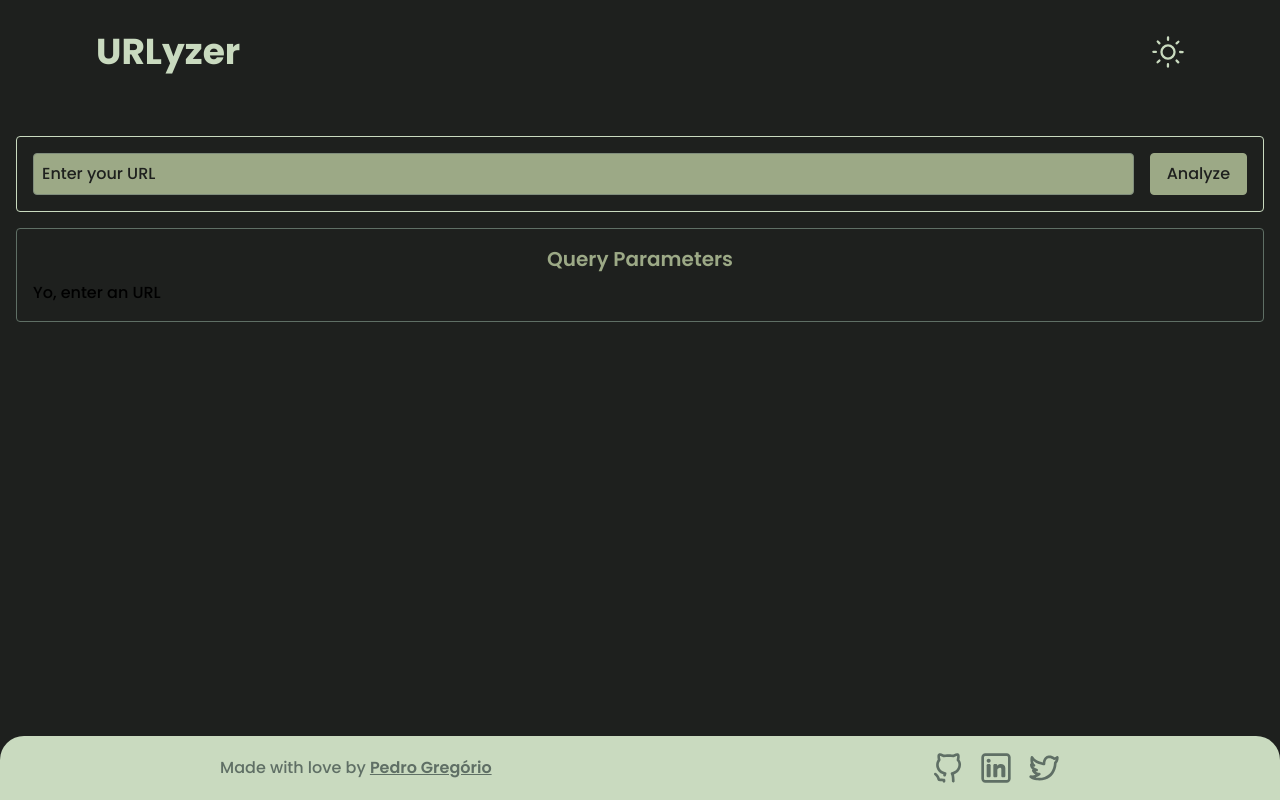
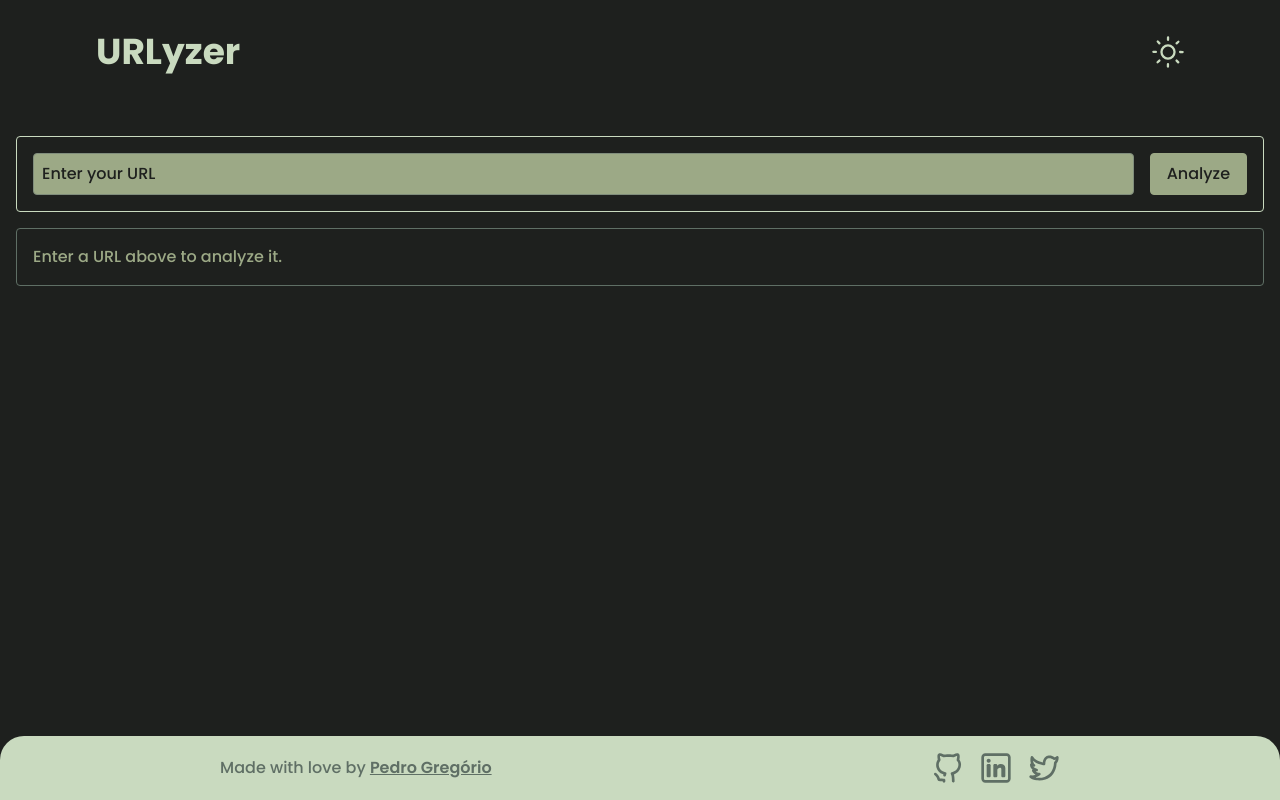
Before and after one commit to Pedro-Gregorio/URLyzer, a React (Vite) app: page / in a window 1280 px wide. Built offline with nearby package versions, Linux system fonts and the light colour scheme.

Commit message:
Change: Logic for the resuls and footer styling

```diff
--- a/src/App.jsx
+++ b/src/App.jsx
@@ -18,10 +18,12 @@ function App() {
   }
 
   return (
-    <div className="static min-h-screen bg-background mx-auto">
-      <Header />
-      <Main />
-      <Result />
+    <div className="flex flex-col min-h-screen bg-background">
+      <div className="flex-grow">
+        <Header />
+        <Main />
+        <Result />
+      </div>
       <Footer />
     </div>
   );
--- a/src/components/Footer.jsx
+++ b/src/components/Footer.jsx
@@ -1,6 +1,6 @@
 export default function Footer() {
   return (
-    <div className="absolute bottom-0 min-h-fit bg-primary text-accent w-full rounded-t-3xl">
+    <div className="mt-10 min-h-fit bg-primary text-accent w-full rounded-t-3xl">
       <div className="flex flex-col justify-center items-center md:flex-row md:justify-around">
         <h2 className="py-4">
           Made with love by{" "}
--- a/src/components/Result.jsx
+++ b/src/components/Result.jsx
@@ -7,16 +7,20 @@ export default function Result() {
   return (
     <div className="container mx-auto px-4 mt-4">
       <ul className="p-4 border border-accent rounded">
-        <p className="text-xl font-semibold text-secondary text-center mb-2">Query Parameters</p>
-        {result.length !== 0 &&
-          result.map((queryParameter, index) => (
-            <>
+        {result.length ? (
+          <>
+            <p className="text-xl font-semibold text-secondary text-center mb-2">
+              Query Parameters
+            </p>
+            {result.map((queryParameter, index) => (
               <li key={index} className="mb-2 py-2 border-b">
                 <ResultItem query={queryParameter} />
               </li>
-            </>
-          ))}
-        {result.length === 0 && <p>Yo, enter an URL</p>}
+            ))}
+          </>
+        ) : (
+          <p className="text-secondary">Enter a URL above to analyze it.</p>
+        )}
       </ul>
     </div>
   );
--- a/src/components/ResultItem.jsx
+++ b/src/components/ResultItem.jsx
@@ -14,7 +14,7 @@ export default function ResultItem({ query }) {
   function clipboard() {
     if (copying) {
       return (
-        <p className="text-primary animate-pulse">Copied to your clipboard!</p>
+        <p className="text-primary animate-pulse">Copied!</p>
       );
     } else {
       return (
```
